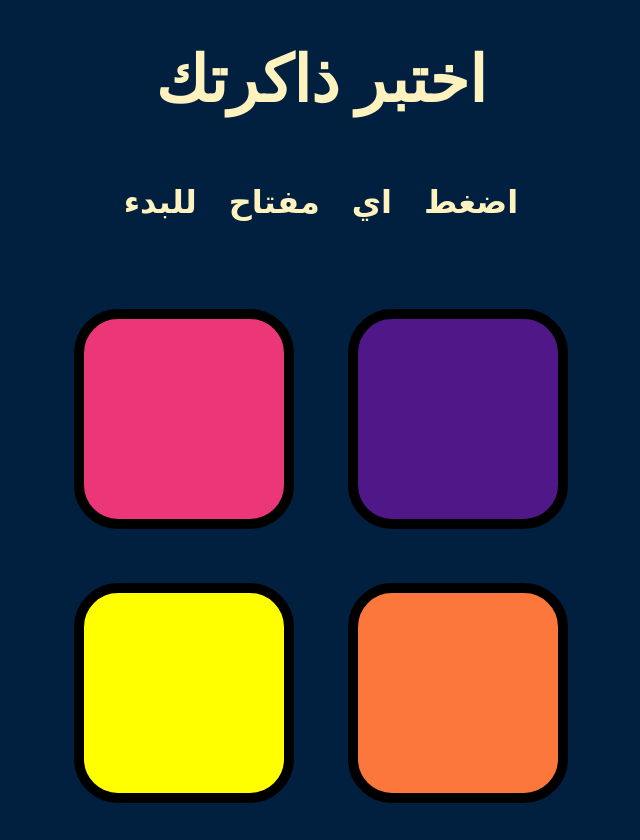
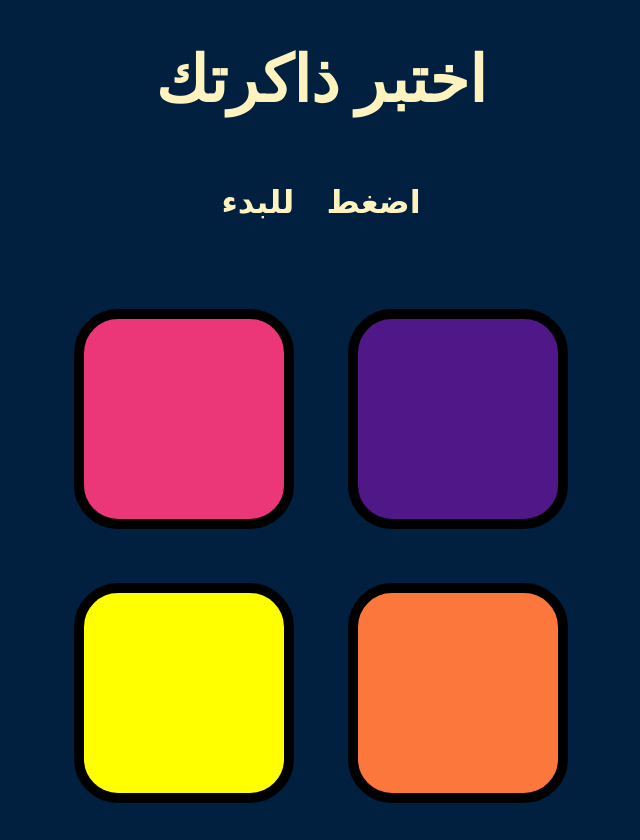
Before and after one commit to 0YEM0/simonsGame, a plain HTML site: page index.html in a window 1280 px wide. Shown: the whole page, without its empty margins (319-959 px from the left). Drawn offline with nearby package versions, Linux system fonts and the light colour scheme.

Commit message:
Update index.html

```diff
--- a/index.html
+++ b/index.html
@@ -11,7 +11,7 @@
 <body>
   <h1 class = "lable"> اختبر ذاكرتك</h1>
 
-  <h1 id="level-title">اضغط اي مفتاح للبدء</h1>
+  <h1 id="level-title">اضغط للبدء</h1>
   <div class="container">
     <div class="row">
 
```
